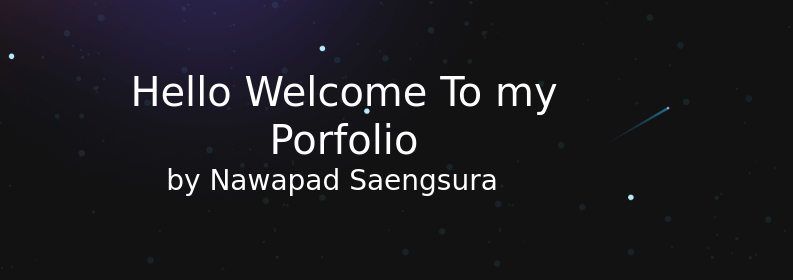
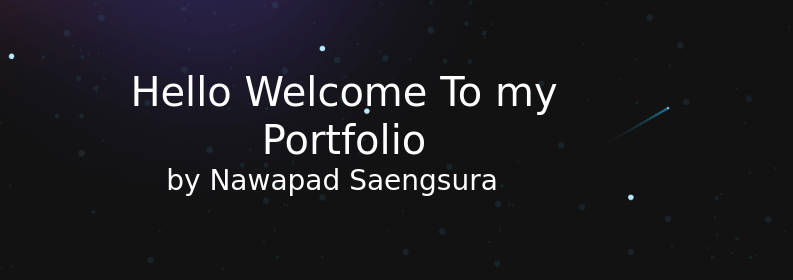
Before and after one commit to Tarzar007/statarup_porfolio, a plain HTML site: page index.html in a window 1280 px wide. Shown: the part 280-560 px from the top of the page, 0-793 px from the left. Drawn offline with nearby package versions, Linux system fonts and the light colour scheme; a web font is replaced by a local one.

Commit message:
Update index.html
Signed-off-by: Tawtar <114316075+Tarzar007@users.noreply.github.com>

```diff
--- a/index.html
+++ b/index.html
@@ -30,7 +30,7 @@
         <div class="container text-center">
             <div class="row">
                 <div class="col align-self-start">
-                    <h1 class="animate__animated animate__flash animate__infinite animate__slower 1s">Hello Welcome To my Porfolio</h1>
+                    <h1 class="animate__animated animate__flash animate__infinite animate__slower 1s">Hello Welcome To my Portfolio</h1>
                     <h3 class="animate__animated animate__flipInX animate__infinite animate__slower 2s" style="color: #fff;">by Nawapad Saengsura</h3>
                 </div>
 
```
